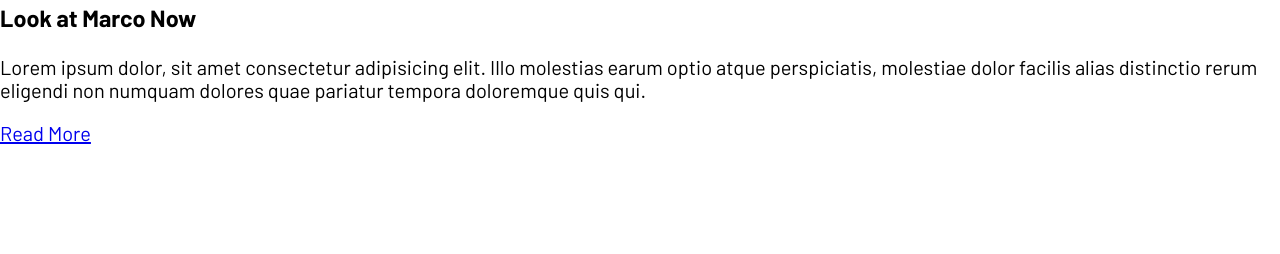
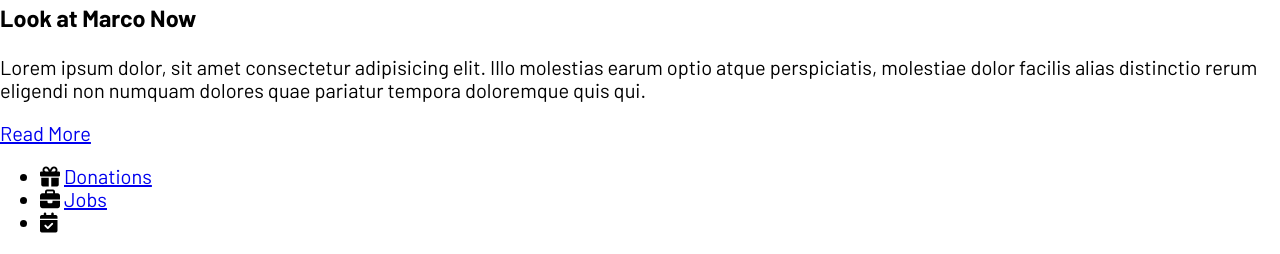
Before and after one commit to michedmnt/panda-sanctuary, a plain HTML site: page index.html in a window 1280 px wide. Shown: the part 4482-4736 px from the top of the page. Before the commit the page ends 4627 px from the top, so only its background shows below. Drawn offline with Linux system fonts and the light colour scheme; a web font is replaced by a local one.

Commit message:
Added teritary section markup

```diff
--- a/index.html
+++ b/index.html
@@ -78,9 +78,27 @@
                     <p>Lorem ipsum dolor, sit amet consectetur adipisicing elit. Illo molestias earum optio atque perspiciatis, molestiae dolor facilis alias distinctio rerum eligendi non numquam dolores quae pariatur tempora doloremque quis qui.</p>
                     <a href="#" class="secondaryButton">Read More</a>
                 </div>
-
             </div><!-- END of .wrapper-->
         </section><!-- END of secondarySection-->
+
+        <section class="tertiarySection">
+            <ul>
+                <li>
+                    <i class="fa-solid fa-gift"></i>
+                    <a href="#">Donations</a>
+                </li>
+                <li>
+                    <i class="fa-solid fa-briefcase"></i>
+                    <a href="#">Jobs</a>
+                </li>
+                <li>
+                    <i class="fa-solid fa-calendar-check"></i>
+                    <a href=""></a>
+                </li>
+            </ul>
+        </section><!-- END of .tertiarySection-->
+
+
     </main>
 </body>
 </html>
```
